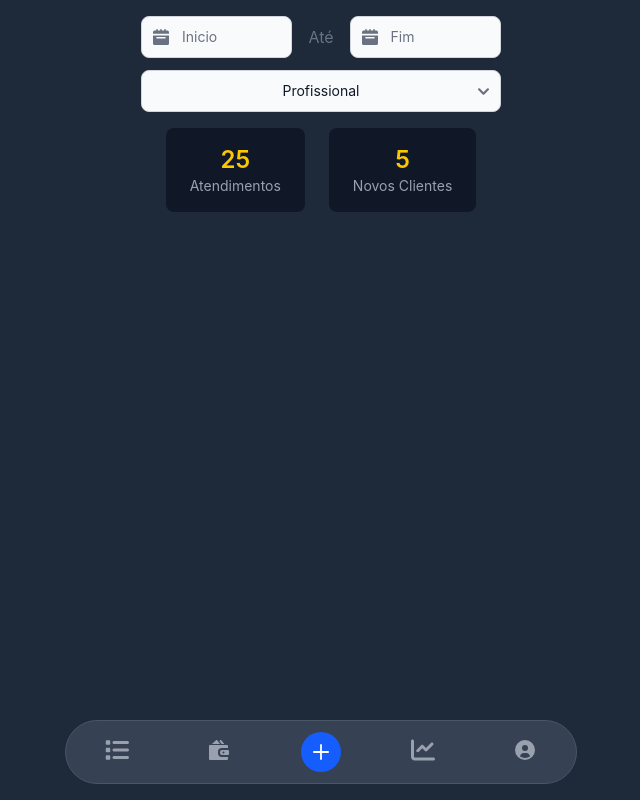
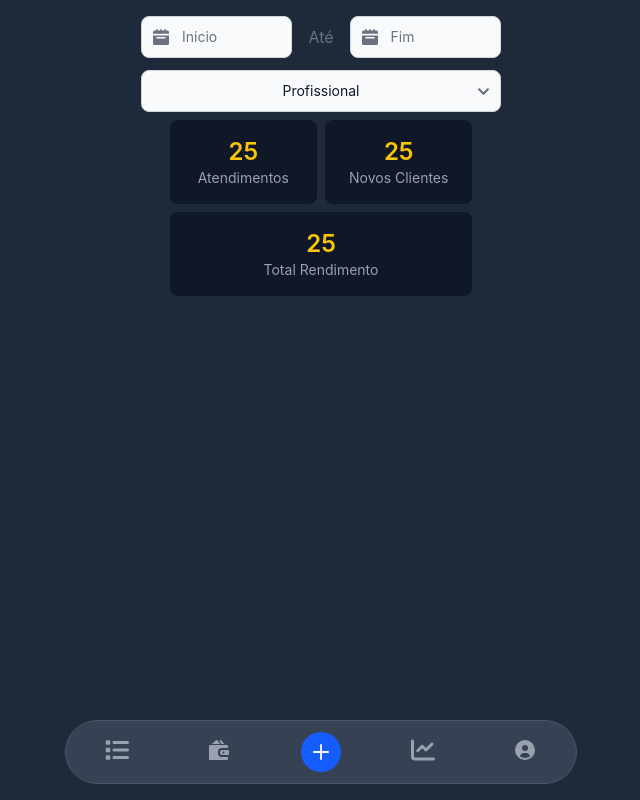
Before and after one commit to Samukaviga/barbearia-vue, a Vue app: page /report in a window 1280 px wide. Shown: the whole page, without its empty margins (319-959 px from the left). Built offline with nearby package versions, Linux system fonts and the light colour scheme.

Commit message:
modify structure to grid in report

```diff
--- a/src/components/Report.vue
+++ b/src/components/Report.vue
@@ -50,7 +50,7 @@
 
   </div>
 
-
+  <!--
   <div class="flex mt-4 space-x-6">
     <div class="bg-gray-900 rounded-lg px-6 py-4 text-center">
       <p class="text-yellow-400 text-2xl font-semibold">
@@ -64,8 +64,42 @@
       <p class="text-sm text-gray-400">Novos Clientes</p>
     </div>
   </div>
+  <div class="flex mt-4 space-x-6">
+    <div class="bg-gray-900 rounded-lg px-6 py-4 text-center">
+      <p class="text-yellow-400 text-2xl font-semibold">
+        R$ 1350,00
+      </p>
+      <p class="text-sm text-gray-400">Total Redimento</p>
+    </div>
 
+  </div>
 
+-->
+
+  <div class="grid gap-2 mt-2 grid-cols-2 mx-2">
+
+    <div class="cols-span-1 bg-gray-900 rounded-lg px-6 py-4 text-center">
+      <p class="text-yellow-400 text-2xl font-semibold">
+        25
+      </p>
+      <p class="text-sm text-gray-400">Atendimentos</p>
+    </div>
+
+    <div class="cols-span-1 bg-gray-900 rounded-lg px-6 py-4 text-center">
+      <p class="text-yellow-400 text-2xl font-semibold">
+        25
+      </p>
+      <p class="text-sm text-gray-400">Novos Clientes</p>
+    </div>
+
+    <div class="col-span-2 bg-gray-900 rounded-lg px-6 py-4 text-center">
+      <p class="text-yellow-400 text-2xl font-semibold">
+        25
+      </p>
+      <p class="text-sm text-gray-400">Total Rendimento</p>
+    </div>
+
+  </div>
 
 
 
```
